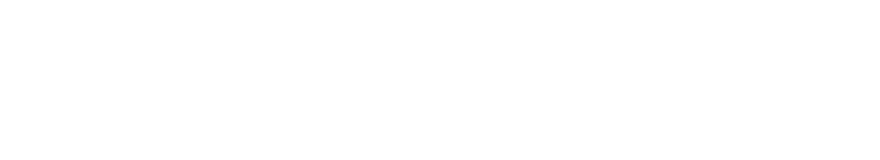
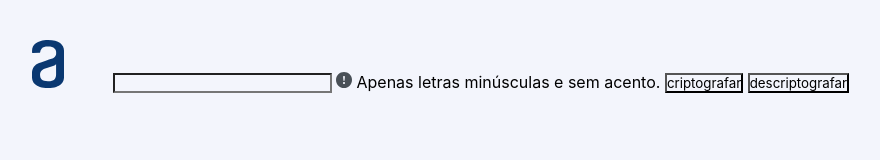
Before and after one commit to KaioYuri/decodificador, a plain HTML site: page index.html in a window 1280 px wide. Shown: the whole page, without its empty margins (52-932 px from the left). Drawn offline with Linux system fonts and the light colour scheme.

Commit message:
update files

```diff
--- a/css/style.css
+++ b/css/style.css
@@ -1,4 +1,19 @@
 * {
     margin: 0;
     padding: 0;
+    background-color: #F3F5FC;
+    font-family: Inter;
 }
+
+.container{
+    margin: 40px;
+}
+
+.logo{
+    width: 120px;
+    height: 48px;
+}
+
+.digite-aqui{
+    font-size: 400px;
+}
--- a/index.html
+++ b/index.html
@@ -8,6 +8,19 @@
     <script src="js/index.js"></script>
 </head>
 <body>
+    <div class="container">
+        <img class="logo" src="img/logo-alura.svg" alt="logo da Alura">
+        <input type="text" name="digite-aqui" id="digite-aqui">
+        <span class="aviso">
+            <img src="img/aviso.svg" alt="">
+            Apenas letras minúsculas e sem acento.
+        </span>
+        <button class="criptografar">criptografar</button>
+        <button class="descriptografar">descriptografar</button>
+        <div class="decodificador">
+
+        </div>
+    </div>
 
 </body>
 </html>
```
Also changed, not shown: img/.svg (added), img/aviso.svg (added), img/logo-alura.svg (added).
